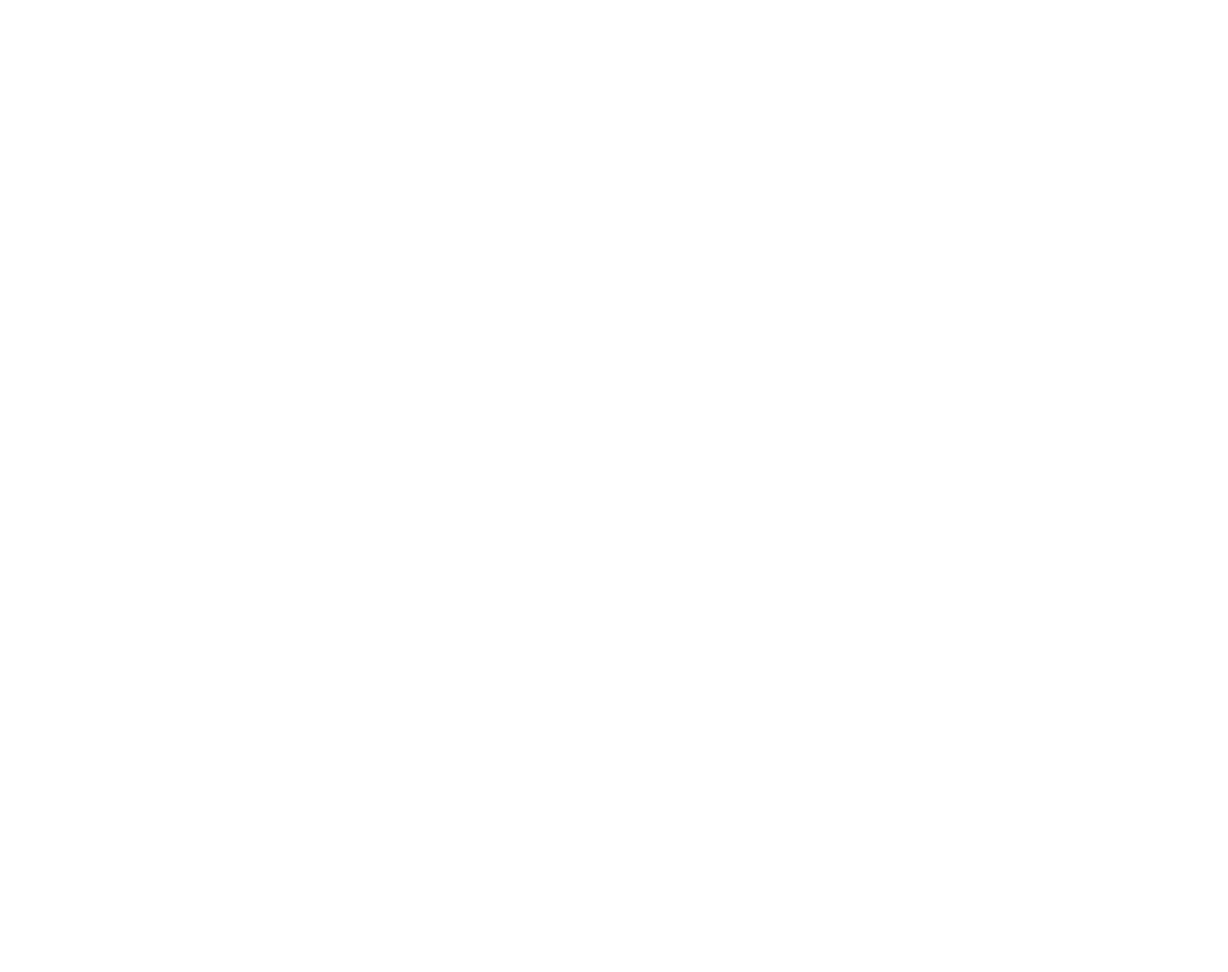
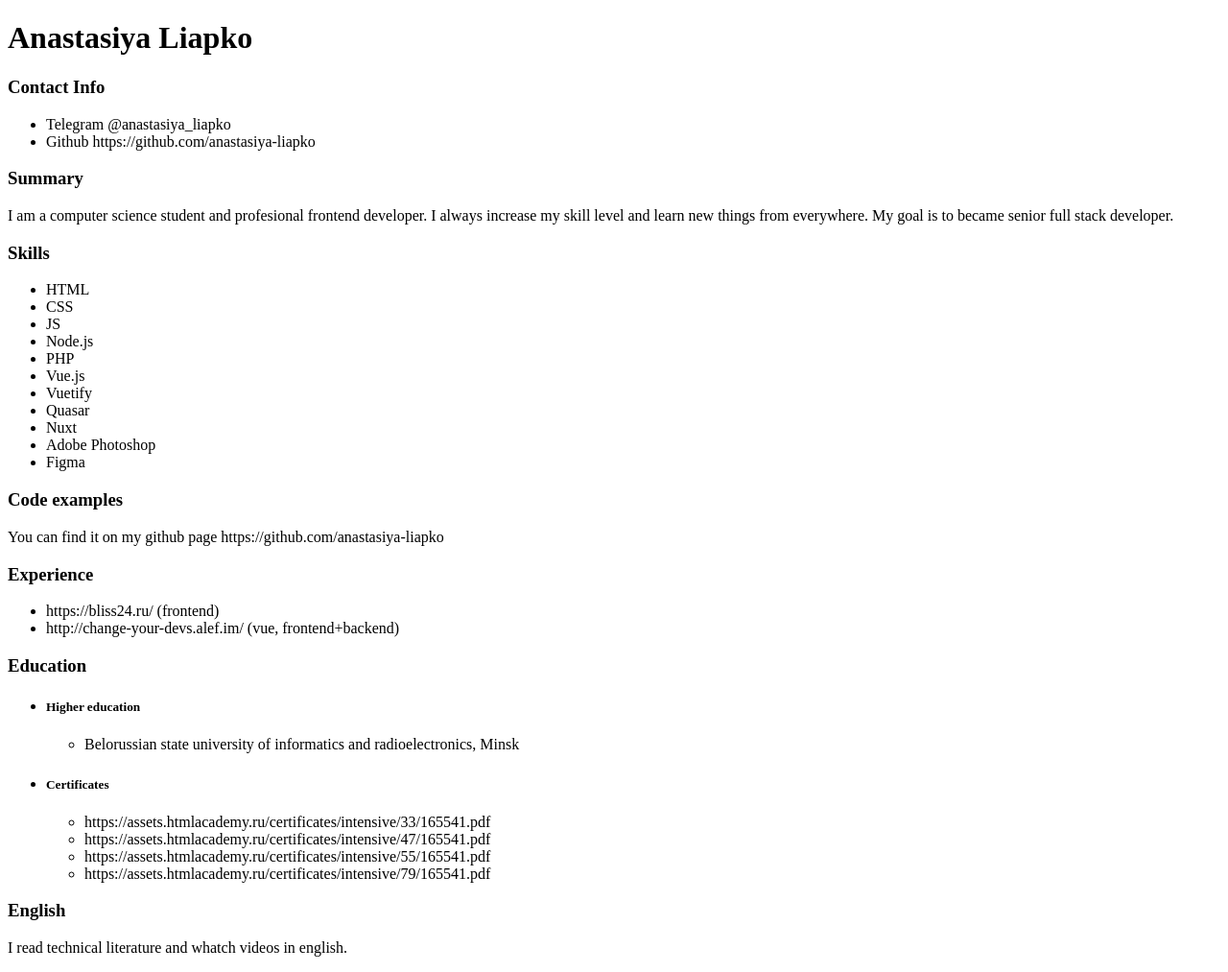
Before and after one commit to anastasiya-liapko/rsschool-cv, a plain HTML site: page index.html in a window 1280 px wide. Shown: the whole page at 96% size. Before the commit the page ends 800 px from the top, so only its background shows below. Drawn offline with Linux system fonts and the light colour scheme.

Commit message:
feat: add html tags

```diff
--- a/index.html
+++ b/index.html
@@ -5,6 +5,83 @@
     <title>CV</title>
   </head>
   <body>
+    <main>
+      <header>
+        <h1>Anastasiya Liapko</h1>
+      </header>
 
+      <section>
+        <h3>Contact Info</h3>
+        <ul>
+          <li>Telegram @anastasiya_liapko</li>
+          <li>Github https://github.com/anastasiya-liapko</li>
+        </ul>
+      </section>
+
+      <section>
+        <h3>Summary</h3>
+        <p>
+          I am a computer science student and profesional frontend developer. I always increase my skill level and learn new things from everywhere. My goal is to became senior full stack developer.
+        </p>
+      </section>
+
+      <section>
+        <h3>Skills</h3>
+        <ul>
+          <li>HTML</li>
+          <li>CSS</li>
+          <li>JS</li>
+          <li>Node.js</li>
+          <li>PHP</li>
+          <li>Vue.js</li>
+          <li>Vuetify</li>
+          <li>Quasar</li>
+          <li>Nuxt</li>
+          <li>Adobe Photoshop</li>
+          <li>Figma</li>
+        </ul>
+      </section>
+
+      <section>
+        <h3>Code examples</h3>
+        <p>
+          You can find it on my github page https://github.com/anastasiya-liapko
+        </p>
+      </section>
+
+      <section>
+        <h3>Experience</h3>
+        <ul>
+          <li>https://bliss24.ru/ (frontend)</li>
+          <li>http://change-your-devs.alef.im/ (vue, frontend+backend)</li>
+        </ul>
+      </section>
+
+      <section>
+        <h3>Education</h3>
+        <ul>
+          <li>
+            <h5>Higher education</h5>
+            <ul>
+              <li>Belorussian state university of informatics and radioelectronics, Minsk</li>
+            </ul>
+          </li>
+          <li>
+            <h5>Certificates</h5>
+            <ul>
+              <li>https://assets.htmlacademy.ru/certificates/intensive/33/165541.pdf</li>
+              <li>https://assets.htmlacademy.ru/certificates/intensive/47/165541.pdf</li>
+              <li>https://assets.htmlacademy.ru/certificates/intensive/55/165541.pdf</li>
+              <li>https://assets.htmlacademy.ru/certificates/intensive/79/165541.pdf</li>
+            </ul>
+          </li>
+        </ul>
+      </section>
+
+      <section>
+        <h3>English</h3>
+        <p>I read technical literature and whatch videos in english.</p>
+      </section>
+    </main>
   </body>
 </html>
```
